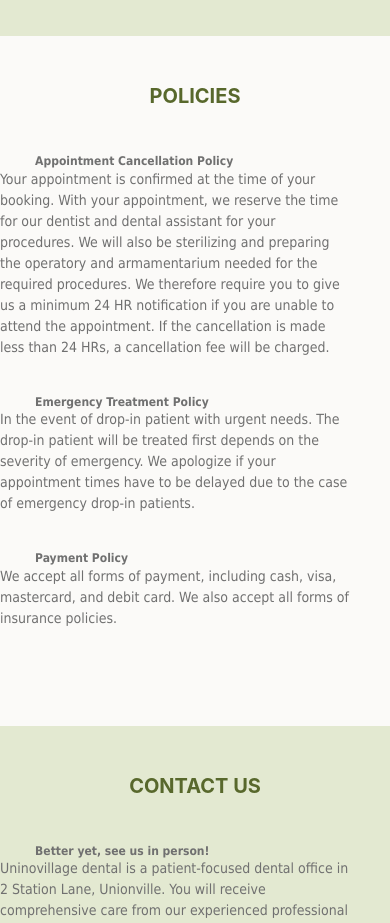
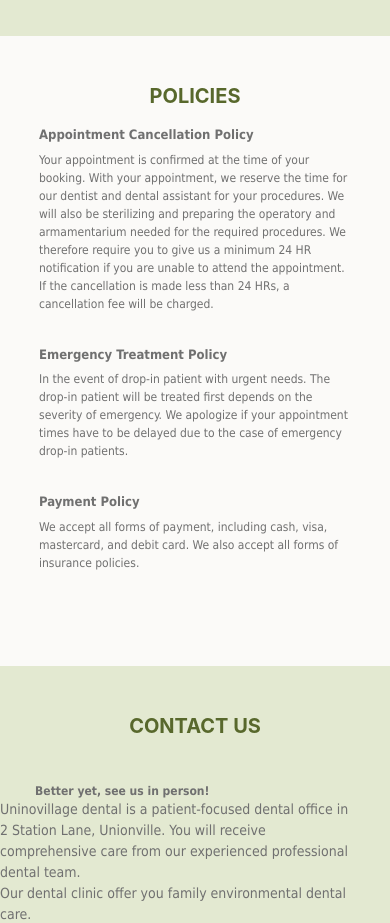
Before and after one commit to NesaByte/unionvillage-dental-website, a Vue app: page / in a window 390 px wide. Shown: the part 4260-5183 px from the top of the page. Built offline with nearby package versions, Linux system fonts and the light colour scheme.

Commit message:
Updated policies.vue: responsive page

```diff
--- a/src/components/DPolicies.vue
+++ b/src/components/DPolicies.vue
@@ -1,7 +1,7 @@
 <template>
   <div
-    id="about"
-    class="about ssection"
+    id="policies"
+    class="policies ssection"
     data-aos="fade-up"
     data-aos-easing="ease-in-out"
     data-aos-mirror="true"
@@ -50,7 +50,7 @@
 
 <script>
 export default {
-  name: "Babout",
+  name: "Dpolicies",
   props: {
     msg: String,
   },
@@ -58,7 +58,7 @@
 </script>
 
 <style scoped>
-.about {
+.policies {
   background: #fbfaf8;
   background-size: cover;
   display: block;
@@ -70,13 +70,13 @@
   margin-right: 10%;
   margin-left: 10%;
 }
-.about h1 {
+.policies h1 {
   font-family: Tahoma;
   font-weight: 900;
   color: #707070;
   font-size: 15px;
 }
-.about p {
+.policies p {
   font-family: Tahoma;
   color: #707070;
   font-size: 14px;
@@ -92,117 +92,51 @@
   margin-left: 20%;
 }
 
-@media screen and (max-width: 2100px) {
-}
-
-@media screen and (max-width: 1600px) {
-}
-
-@media screen and (max-width: 1400px) {
-}
-
-@media screen and (max-width: 1200px) {
-}
-
-@media screen and (max-width: 1024px) {
-  .text {
-    margin-top: 15%;
-    margin-left: 0%;
-  }
-
-  .center-box h1 {
-    margin-left: 10%;
-    margin-right: 10%;
-    margin-top: 0%;
-    margin-bottom: 0%;
-  }
-}
-
-@media screen and (max-width: 900px) {
-  .center-box h1 {
-    font-size: 18px;
-  }
-  .center-box h3 {
-    font-size: 30px;
-  }
-}
-
-@media screen and (max-width: 850px) {
-  .center-box h1 {
-    font-size: 18px;
-  }
-  .center-box h3 {
-    font-size: 29px;
-  }
-}
-
-@media screen and (max-width: 800px) {
-  .center-box h1 {
-    font-size: 17px;
-  }
-
-  .center-box h3 {
-    font-size: 28px;
-  }
-}
-
-@media screen and (max-width: 700px) {
-  .center-box h1 {
-    font-size: 16px;
-  }
-
-  .center-box h3 {
-    font-size: 26px;
-  }
-}
-
-@media screen and (max-width: 650px) {
-  .center-box h1 {
+@media screen and (max-width: 750px) {
+  .policies h1 {
     font-size: 15px;
   }
-
-  .center-box h3 {
-    font-size: 23px;
-  }
-}
-
-@media screen and (max-width: 600px) {
-  .center-box h1 {
-    font-size: 15px;
-  }
-
-  .center-box h3 {
-    font-size: 23px;
+  .policies p {
+    font-size: 14px;
   }
 }
 
 @media screen and (max-width: 550px) {
-  .center-box h1 {
+  .text {
+    margin-top: 6%;
+  }
+  .policies h1 {
+    font-weight: 800;
     font-size: 14px;
   }
-  .center-box h3 {
-    font-size: 20px;
-  }
-}
-
-@media screen and (max-width: 500px) {
-  .center-box h1 {
+  .policies p {
     font-size: 13px;
   }
 }
 
 @media screen and (max-width: 450px) {
-}
-
-@media screen and (max-width: 400px) {
-  .center-box h1 {
+  .text {
+    margin-top: 8%;
+  }
+  .policies h1 {
+    font-weight: 800;
+    font-size: 13px;
+  }
+  .policies p {
     font-size: 12px;
   }
 }
 
 @media screen and (max-width: 350px) {
-  .center-box h1 {
-    margin-top: 20%;
+  .text {
+    margin-top: 10%;
+  }
+  .policies h1 {
+    font-weight: 800;
+    font-size: 12px;
+  }
+  .policies p {
+    font-size: 11px;
   }
 }
 </style>
```
